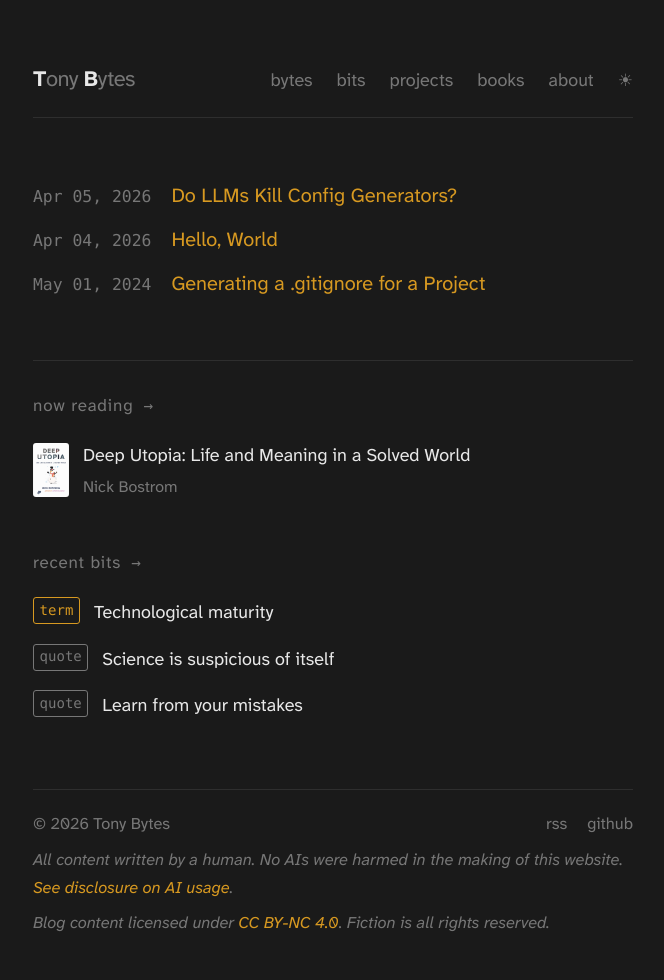
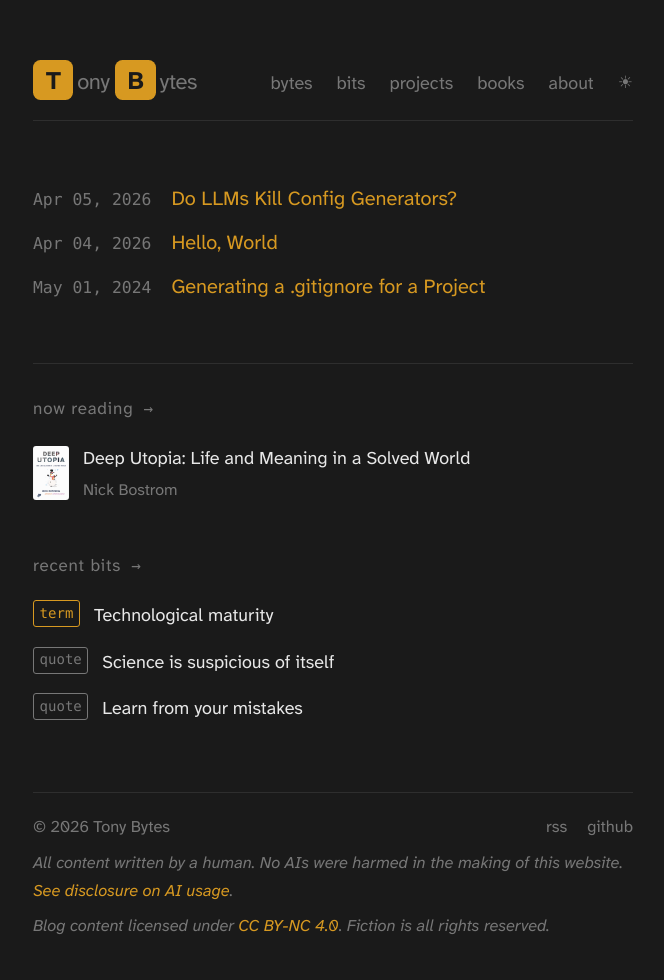
Before and after one commit to dreslan/tonybytes.net, a Jekyll site: the page built from index.html, in a window 1280 px wide. Shown: the whole page, without its empty margins (307-971 px from the left). Built offline with Jekyll 4.4.1, drawn with Linux system fonts in a browser that asks for light colours.

Commit message:
refactor: rename site-title-d to site-title-highlight

```diff
--- a/assets/css/style.css
+++ b/assets/css/style.css
@@ -110,7 +110,7 @@
   color: var(--text-heading);
   letter-spacing: -0.02em;
 }
-.site-title-d {
+.site-title-highlight {
   display: inline-flex;
   align-items: center;
   justify-content: center;
```
